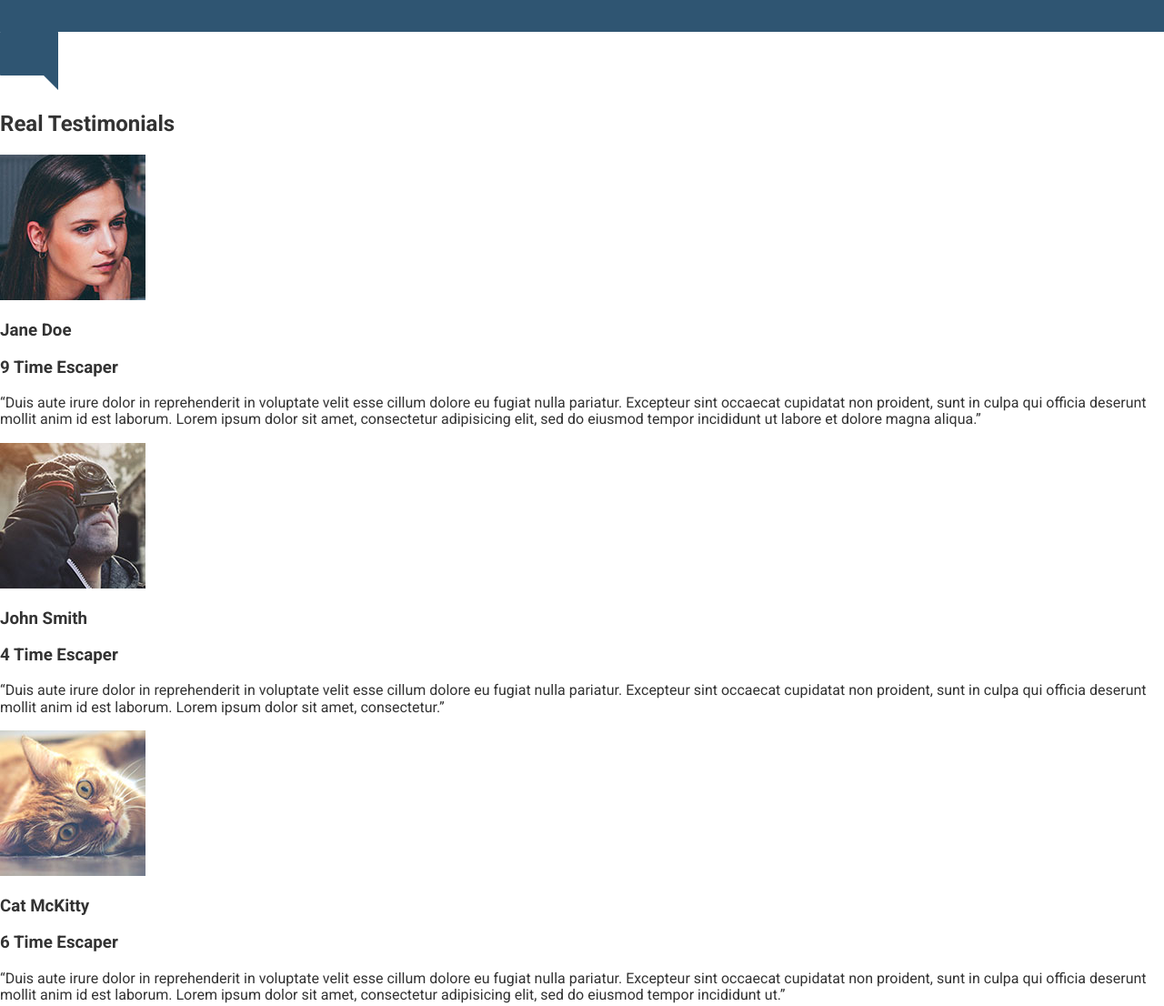
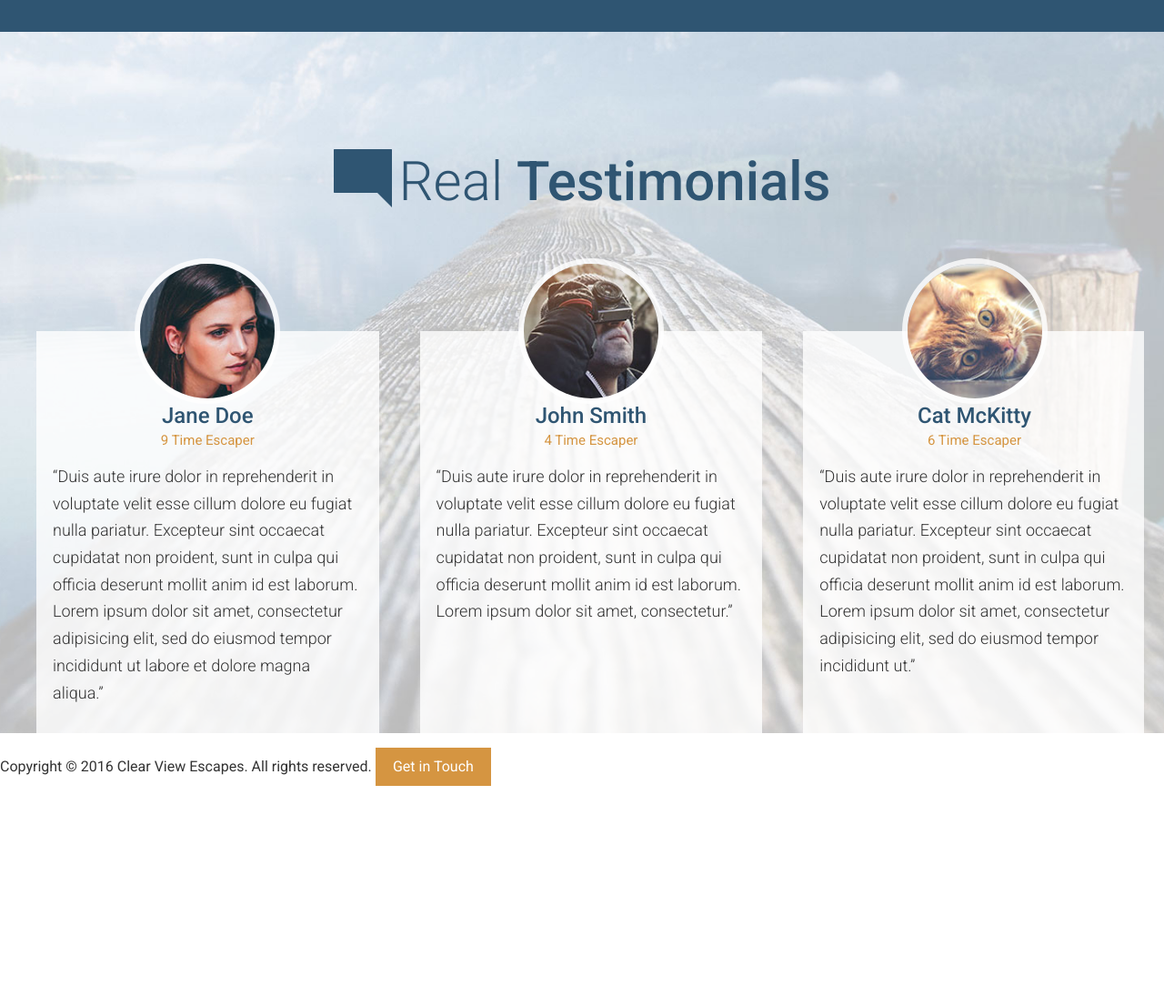
Before and after one commit to shaswatsaxena/website, a website: page app/index.html in a window 1280 px wide. Shown: the part 3000-4106 px from the top of the page at 91% size. After the commit the page ends 3880 px from the top, so only its background shows below. Drawn offline with Linux system fonts and the light colour scheme.

Commit message:
Completed Testimonials Section

```diff
--- a/app/assets/styles/base/_mixins.css
+++ b/app/assets/styles/base/_mixins.css
@@ -11,7 +11,7 @@
 }
 
 @define-mixin atLarge {
-  @media (min-width: 1200px) {
+  @media (min-width: 1010px) {
     @mixin-content;
   }
 }
--- a/app/assets/styles/modules/_page-section.css
+++ b/app/assets/styles/modules/_page-section.css
@@ -5,9 +5,33 @@
     padding: 4.5rem 0;
   }
 
+  &--no-b-padding-until-medium {
+    padding-bottom: 0;
+
+    @mixin atMedium {
+      padding-bottom: 4.5rem 0;
+    }
+  }
+
+  &--no-b-padding-until-large {
+    padding-bottom: 0;
+
+    @mixin atLarge {
+      padding-bottom: 4.5rem 0;
+    }
+  }
 
   &--blue {
     background-color: $mainBlue;
     color: #FFF;
   }
+
+  &--testimonials {
+    background-color : #e0e6ef;
+
+    @mixin atLarge {
+      background: url('/assets/images/testimonials-bg.jpg') top center no-repeat;
+      background-size: cover;
+    }
+  }
 }
--- a/app/assets/styles/modules/_row.css
+++ b/app/assets/styles/modules/_row.css
@@ -10,6 +10,10 @@
       margin-right: -100px;
     }
 
+    &--gutters--small {
+      margin-right: -45px;
+    }
+
     &--gutters > div {
       padding-right: 65px;
     }
@@ -17,8 +21,15 @@
     &--gutters-large > div {
       padding-right: 100px;
     }
+
+    &--gutters-small > div {
+      padding-right: 45px;
+    }
   }
 
+  &--t-padding {
+      padding-top: 80px;
+  }
 
   &__b-margin-until-medium {
     margin-bottom: 1rem;
@@ -54,5 +65,56 @@
     }
   }
 
+  @mixin atLarge {
 
+    &__b-margin-until-large {
+      margin-bottom: 0;
+    }
+
+    &__large-4 {
+      float: left;
+      width: 33.33%;
+    }
+
+    &__large-4--larger {
+      width: 37%;
+    }
+
+    &__large-8 {
+      float: left;
+      width: 66.66%;
+    }
+
+    &__large-8--smaller {
+      width: 63%;
+    }
+
+    &__large-6 {
+      float: left;
+      width: 50%;
+    }
+  }
+
+/*Equal Height Rules */
+&--equal-height-at-medium {
+  @mixin atMedium {
+    display: flex;
+  }
+
+  & > div {
+    float: none;
+    display: flex;
+  }
 }
+
+&--equal-height-at-large {
+  @mixin atLarge {
+    display: flex;
+  }
+
+  & > div {
+    float: none;
+    display: flex;
+  }
+}
+}
--- a/app/assets/styles/modules/_section-title.css
+++ b/app/assets/styles/modules/_section-title.css
@@ -11,6 +11,10 @@
     font-weight: 500;
   }
 
+  &--blue {
+    color: $mainBlue;
+  }
+
   &__icon {
     display: block;
     margin-left: auto;
@@ -18,6 +22,8 @@
     margin-bottom: 0.6rem;
 
     @mixin atSmall {
+      position: relative;
+      top : 8px;
       margin-right: 0.5rem;
       margin-left: 0;
       margin-bottom: 0;
--- /dev/null
+++ b/app/assets/styles/modules/_testimonial.css
@@ -0,0 +1,41 @@
+.testimonial {
+  background-color: rgba(255, 255, 255, .8);
+  padding : 0 1.8125rem 1px 1.8215rem;
+  margin-bottom : 98px;
+
+  @mixin atLarge {
+    padding : 0 18px 1px 18px;
+    margin-bottom : 0;
+  }
+
+  &--last {
+    margin-bottom: 0;
+  }
+
+  &__photo {
+    border-radius: 80px;
+    border : 6px solid rgba(255, 255, 255, .8);
+    overflow: hidden;
+    height: 160px;
+    width: 160px;
+    margin: 0 auto -80px auto;
+    position: relative;
+    top: -80px;
+  }
+
+  &__title {
+    color: $mainBlue;
+    text-align: center;
+    font-size: 1.5rem;
+    font-weight: 500;
+    margin: 0;
+  }
+
+  &__subtitle {
+    color: $mainOrange;
+    text-align: center;
+    font-size: 0.9375rem;
+    font-weight : 400;
+    margin: 0.25rem 0 1rem 0;
+  }
+}
--- a/app/assets/styles/modules/_wrapper.css
+++ b/app/assets/styles/modules/_wrapper.css
@@ -8,6 +8,26 @@
 
   &--medium {
     max-width: 976px;
+  }
+
+  &--no-padding-until-medium {
+    padding-left : 0;
+    padding-right: 0;
+
+    @mixin atMedium {
+      padding-left: 18px;
+      padding-right: 18px;
+    }
+  }
+
+  &--no-padding-until-large {
+    padding-left : 0;
+    padding-right: 0;
+
+    @mixin atLarge {
+      padding-left: 18px;
+      padding-right: 18px;
+    }
   }
 
   .wrapper {
--- a/app/assets/styles/styles.css
+++ b/app/assets/styles/styles.css
@@ -11,3 +11,4 @@
 @import "modules/_generic-content-container";
 @import "modules/_section-title";
 @import "modules/_feature-item";
+@import "modules/_testimonial";
--- a/app/index.html
+++ b/app/index.html
@@ -113,24 +113,46 @@
     </div>
   </div>
 
-  <div id="testimonials">
-    <img src="assets/images/icons/comment.svg">
-    <h2>Real Testimonials</h2>
+  <div class="page-section page-section--no-b-padding-until-large page-section--testimonials" id="testimonials">
+    <div class="wrapper wrapper--no-padding-until-large">
+      <h2 class="section-title section-title--blue"><img class="section-title__icon" src="assets/images/icons/comment.svg">Real <strong>Testimonials</strong></h2>
 
-    <img src="assets/images/testimonial-jane.jpg">
-    <h3>Jane Doe</h3>
-    <h3>9 Time Escaper</h3>
-    <p>&ldquo;Duis aute irure dolor in reprehenderit in voluptate velit esse cillum dolore eu fugiat nulla pariatur. Excepteur sint occaecat cupidatat non proident, sunt in culpa qui officia deserunt mollit anim id est laborum. Lorem ipsum dolor sit amet, consectetur adipisicing elit, sed do eiusmod tempor incididunt ut labore et dolore magna aliqua.&rdquo;</p>
+      <div class="row row--equal-height-at-large row--gutters row--gutters-small row--t-padding generic-content-container">
 
-    <img src="assets/images/testimonial-john.jpg">
-    <h3>John Smith</h3>
-    <h3>4 Time Escaper</h3>
-    <p>&ldquo;Duis aute irure dolor in reprehenderit in voluptate velit esse cillum dolore eu fugiat nulla pariatur. Excepteur sint occaecat cupidatat non proident, sunt in culpa qui officia deserunt mollit anim id est laborum. Lorem ipsum dolor sit amet, consectetur.&rdquo;</p>
+        <div class="row__large-4">
+          <div class="testimonial">
+            <div class="testimonial__photo">
+              <img sizes= "160px" srcset="assets/images/testimonial-jane.jpg 160w, assets/images/testimonial-jane-hi-dpi.jpg 320w" alt="Jane Doe">
+            </div>
+            <h3 class="testimonial__title">Jane Doe</h3>
+            <h4 class="testimonial__subtitle">9 Time Escaper</h4>
+            <p>&ldquo;Duis aute irure dolor in reprehenderit in voluptate velit esse cillum dolore eu fugiat nulla pariatur. Excepteur sint occaecat cupidatat non proident, sunt in culpa qui officia deserunt mollit anim id est laborum. Lorem ipsum dolor sit amet, consectetur adipisicing elit, sed do eiusmod tempor incididunt ut labore et dolore magna aliqua.&rdquo;</p>
+          </div>
+        </div>
 
-    <img src="assets/images/testimonial-cat.jpg">
-    <h3>Cat McKitty</h3>
-    <h3>6 Time Escaper</h3>
-    <p>&ldquo;Duis aute irure dolor in reprehenderit in voluptate velit esse cillum dolore eu fugiat nulla pariatur. Excepteur sint occaecat cupidatat non proident, sunt in culpa qui officia deserunt mollit anim id est laborum. Lorem ipsum dolor sit amet, consectetur adipisicing elit, sed do eiusmod tempor incididunt ut.&rdquo;</p>
+        <div class="row__large-4">
+          <div class="testimonial">
+            <div class="testimonial__photo">
+              <img sizes="160px" srcset="assets/images/testimonial-john.jpg 160w, assets/images/testimonial-john-hi-dpi.jpg 320w" alt="John Doe">
+            </div>
+            <h3 class="testimonial__title">John Smith</h3>
+            <h4 class="testimonial__subtitle">4 Time Escaper</h4>
+            <p>&ldquo;Duis aute irure dolor in reprehenderit in voluptate velit esse cillum dolore eu fugiat nulla pariatur. Excepteur sint occaecat cupidatat non proident, sunt in culpa qui officia deserunt mollit anim id est laborum. Lorem ipsum dolor sit amet, consectetur.&rdquo;</p>
+          </div>
+        </div>
+
+        <div class="row__large-4">
+          <div class="testimonial testimonial--last">
+            <div class="testimonial__photo">
+              <img sizes="160px" srcset="assets/images/testimonial-cat.jpg 160w, assets/images/testimonial-cat-hi-dpi.jpg 320w" alt="Cat">
+            </div>
+            <h3 class="testimonial__title">Cat McKitty</h3>
+            <h4 class="testimonial__subtitle">6 Time Escaper</h4>
+            <p>&ldquo;Duis aute irure dolor in reprehenderit in voluptate velit esse cillum dolore eu fugiat nulla pariatur. Excepteur sint occaecat cupidatat non proident, sunt in culpa qui officia deserunt mollit anim id est laborum. Lorem ipsum dolor sit amet, consectetur adipisicing elit, sed do eiusmod tempor incididunt ut.&rdquo;</p>
+          </div>
+        </div>
+      </div>
+    </div>
   </div>
 
   <footer>
--- a/app/temp/styles/styles.css
+++ b/app/temp/styles/styles.css
@@ -1,116 +1,76 @@
-/*! normalize.css v4.1.1 | MIT License | github.com/necolas/normalize.css */
+/*! normalize.css v8.0.0 | MIT License | github.com/necolas/normalize.css */
+
+/* Document
+   ========================================================================== */
 
 /**
- * 1. Change the default font family in all browsers (opinionated).
- * 2. Correct the line height in all browsers.
- * 3. Prevent adjustments of font size after orientation changes in IE and iOS.
+ * 1. Correct the line height in all browsers.
+ * 2. Prevent adjustments of font size after orientation changes in iOS.
  */
 
 html {
-  font-family: sans-serif; /* 1 */
-  line-height: 1.15; /* 2 */
-  -ms-text-size-adjust: 100%; /* 3 */
-  -webkit-text-size-adjust: 100%; /* 3 */
+  line-height: 1.15; /* 1 */
+  -webkit-text-size-adjust: 100%; /* 2 */
 }
 
+/* Sections
+   ========================================================================== */
+
 /**
- * Remove the margin in all browsers (opinionated).
+ * Remove the margin in all browsers.
  */
 
 body {
   margin: 0;
 }
 
-/* HTML5 display definitions
+/**
+ * Correct the font size and margin on `h1` elements within `section` and
+ * `article` contexts in Chrome, Firefox, and Safari.
+ */
+
+h1 {
+  font-size: 2em;
+  margin: 0.67em 0;
+}
+
+/* Grouping content
    ========================================================================== */
 
 /**
- * Add the correct display in IE 9-.
- * 1. Add the correct display in Edge, IE, and Firefox.
- * 2. Add the correct display in IE.
+ * 1. Add the correct box sizing in Firefox.
+ * 2. Show the overflow in Edge and IE.
  */
 
-article,
-aside,
-details, /* 1 */
-figcaption,
-figure,
-footer,
-header,
-main, /* 2 */
-menu,
-nav,
-section,
-summary { /* 1 */
-  display: block;
+hr {
+  box-sizing: content-box; /* 1 */
+  height: 0; /* 1 */
+  overflow: visible; /* 2 */
 }
 
 /**
- * Add the correct display in IE 9-.
+ * 1. Correct the inheritance and scaling of font size in all browsers.
+ * 2. Correct the odd `em` font sizing in all browsers.
  */
 
-audio,
-canvas,
-progress,
-video {
-  display: inline-block;
-}
-
-/**
- * Add the correct display in iOS 4-7.
- */
-
-audio:not([controls]) {
-  display: none;
-  height: 0;
-}
-
-/**
- * Add the correct vertical alignment in Chrome, Firefox, and Opera.
- */
-
-progress {
-  vertical-align: baseline;
-}
-
-/**
- * Add the correct display in IE 10-.
- * 1. Add the correct display in IE.
- */
-
-template, /* 1 */
-[hidden] {
-  display: none;
-}
-
-/* Links
-   ========================================================================== */
-
-/**
- * 1. Remove the gray background on active links in IE 10.
- * 2. Remove gaps in links underline in iOS 8+ and Safari 8+.
- */
-
-a {
-  background-color: transparent; /* 1 */
-  -webkit-text-decoration-skip: objects; /* 2 */
-}
-
-/**
- * Remove the outline on focused links when they are also active or hovered
- * in all browsers (opinionated).
- */
-
-a:active,
-a:hover {
-  outline-width: 0;
+pre {
+  font-family: monospace, monospace; /* 1 */
+  font-size: 1em; /* 2 */
 }
 
 /* Text-level semantics
    ========================================================================== */
 
 /**
- * 1. Remove the bottom border in Firefox 39-.
+ * Remove the gray background on active links in IE 10.
+ */
+
+a {
+  background-color: transparent;
+}
+
+/**
+ * 1. Remove the bottom border in Chrome 57-
  * 2. Add the correct text decoration in Chrome, Edge, IE, Opera, and Safari.
  */
 
@@ -118,15 +78,6 @@ abbr[title] {
   border-bottom: none; /* 1 */
   text-decoration: underline; /* 2 */
   text-decoration: underline dotted; /* 2 */
-}
-
-/**
- * Prevent the duplicate application of `bolder` by the next rule in Safari 6.
- */
-
-b,
-strong {
-  font-weight: inherit;
 }
 
 /**
@@ -139,30 +90,15 @@ strong {
 }
 
 /**
- * Add the correct font style in Android 4.3-.
+ * 1. Correct the inheritance and scaling of font size in all browsers.
+ * 2. Correct the odd `em` font sizing in all browsers.
  */
 
-dfn {
-  font-style: italic;
-}
-
-/**
- * Correct the font size and margin on `h1` elements within `section` and
- * `article` contexts in Chrome, Firefox, and Safari.
- */
-
-h1 {
-  font-size: 2em;
-  margin: 0.67em 0;
-}
-
-/**
- * Add the correct background and color in IE 9-.
- */
-
-mark {
-  background-color: #ff0;
-  color: #000;
+code,
+kbd,
+samp {
+  font-family: monospace, monospace; /* 1 */
+  font-size: 1em; /* 2 */
 }
 
 /**
@@ -198,61 +134,18 @@ sup {
    ========================================================================== */
 
 /**
- * Remove the border on images inside links in IE 10-.
+ * Remove the border on images inside links in IE 10.
  */
 
 img {
   border-style: none;
 }
 
-/**
- * Hide the overflow in IE.
- */
-
-svg:not(:root) {
-  overflow: hidden;
-}
-
-/* Grouping content
-   ========================================================================== */
-
-/**
- * 1. Correct the inheritance and scaling of font size in all browsers.
- * 2. Correct the odd `em` font sizing in all browsers.
- */
-
-code,
-kbd,
-pre,
-samp {
-  font-family: monospace, monospace; /* 1 */
-  font-size: 1em; /* 2 */
-}
-
-/**
- * Add the correct margin in IE 8.
- */
-
-figure {
-  margin: 1em 40px;
-}
-
-/**
- * 1. Add the correct box sizing in Firefox.
- * 2. Show the overflow in Edge and IE.
- */
-
-hr {
-  box-sizing: content-box; /* 1 */
-  height: 0; /* 1 */
-  overflow: visible; /* 2 */
-}
-
 /* Forms
    ========================================================================== */
 
 /**
- * 1. Change font properties to `inherit` in all browsers (opinionated).
+ * 1. Change the font styles in all browsers.
  * 2. Remove the margin in Firefox and Safari.
  */
 
@@ -261,16 +154,10 @@ input,
 optgroup,
 select,
 textarea {
-  font: inherit; /* 1 */
+  font-family: inherit; /* 1 */
+  font-size: 100%; /* 1 */
+  line-height: 1.15; /* 1 */
   margin: 0; /* 2 */
-}
-
-/**
- * Restore the font weight unset by the previous rule.
- */
-
-optgroup {
-  font-weight: bold;
 }
 
 /**
@@ -294,16 +181,14 @@ select { /* 1 */
 }
 
 /**
- * 1. Prevent a WebKit bug where (2) destroys native `audio` and `video`
- *    controls in Android 4.
- * 2. Correct the inability to style clickable types in iOS and Safari.
+ * Correct the inability to style clickable types in iOS and Safari.
  */
 
 button,
-html [type="button"], /* 1 */
+[type="button"],
 [type="reset"],
 [type="submit"] {
-  -webkit-appearance: button; /* 2 */
+  -webkit-appearance: button;
 }
 
 /**
@@ -330,13 +215,11 @@ button:-moz-focusring,
 }
 
 /**
- * Change the border, margin, and padding in all browsers (opinionated).
+ * Correct the padding in Firefox.
  */
 
 fieldset {
-  border: 1px solid #c0c0c0;
-  margin: 0 2px;
-  padding: 0.35em 0.625em 0.75em;
+  padding: 0.35em 0.75em 0.625em;
 }
 
 /**
@@ -356,7 +239,15 @@ legend {
 }
 
 /**
- * Remove the default vertical scrollbar in IE.
+ * Add the correct vertical alignment in Chrome, Firefox, and Opera.
+ */
+
+progress {
+  vertical-align: baseline;
+}
+
+/**
+ * Remove the default vertical scrollbar in IE 10+.
  */
 
 textarea {
@@ -364,8 +255,8 @@ textarea {
 }
 
 /**
- * 1. Add the correct box sizing in IE 10-.
- * 2. Remove the padding in IE 10-.
+ * 1. Add the correct box sizing in IE 10.
+ * 2. Remove the padding in IE 10.
  */
 
 [type="checkbox"],
@@ -394,21 +285,11 @@ textarea {
 }
 
 /**
- * Remove the inner padding and cancel buttons in Chrome and Safari on OS X.
+ * Remove the inner padding in Chrome and Safari on macOS.
  */
 
-[type="search"]::-webkit-search-cancel-button,
 [type="search"]::-webkit-search-decoration {
   -webkit-appearance: none;
-}
-
-/**
- * Correct the text style of placeholders in Chrome, Edge, and Safari.
- */
-
-::-webkit-input-placeholder {
-  color: inherit;
-  opacity: 0.54;
 }
 
 /**
@@ -419,6 +300,44 @@ textarea {
 ::-webkit-file-upload-button {
   -webkit-appearance: button; /* 1 */
   font: inherit; /* 2 */
+}
+
+/* Interactive
+   ========================================================================== */
+
+/*
+ * Add the correct display in Edge, IE 10+, and Firefox.
+ */
+
+details {
+  display: block;
+}
+
+/*
+ * Add the correct display in all browsers.
+ */
+
+summary {
+  display: list-item;
+}
+
+/* Misc
+   ========================================================================== */
+
+/**
+ * Add the correct display in IE 10+.
+ */
+
+template {
+  display: none;
+}
+
+/**
+ * Add the correct display in IE 10.
+ */
+
+[hidden] {
+  display: none;
 }
 
 body {
@@ -541,6 +460,32 @@ a {
   max-width: 976px;
 }
 
+.wrapper--no-padding-until-medium {
+  padding-left : 0;
+  padding-right: 0;
+}
+
+@media (min-width: 800px) {
+
+  .wrapper--no-padding-until-medium {
+    padding-left: 18px;
+    padding-right: 18px;
+  }
+}
+
+.wrapper--no-padding-until-large {
+  padding-left : 0;
+  padding-right: 0;
+}
+
+@media (min-width: 1010px) {
+
+  .wrapper--no-padding-until-large {
+    padding-left: 18px;
+    padding-right: 18px;
+  }
+}
+
 .wrapper .wrapper {
   padding-left: 0;
   padding-right: 0;
@@ -568,9 +513,43 @@ a {
   }
 }
 
+.page-section--no-b-padding-until-medium {
+  padding-bottom: 0;
+}
+
+@media (min-width: 800px) {
+
+  .page-section--no-b-padding-until-medium {
+    padding-bottom: 4.5rem 0;
+  }
+}
+
+.page-section--no-b-padding-until-large {
+  padding-bottom: 0;
+}
+
+@media (min-width: 1010px) {
+
+  .page-section--no-b-padding-until-large {
+    padding-bottom: 4.5rem 0;
+  }
+}
+
 .page-section--blue {
   background-color: #2f5572;
   color: #FFF;
+}
+
+.page-section--testimonials {
+  background-color : #e0e6ef;
+}
+
+@media (min-width: 1010px) {
+
+  .page-section--testimonials {
+    background: url('/assets/images/testimonials-bg.jpg') top center no-repeat;
+    background-size: cover;
+  }
 }
 
 .headline {
@@ -647,6 +626,10 @@ a {
     margin-right: -100px;
   }
 
+  .row--gutters--small {
+    margin-right: -45px;
+  }
+
   .row--gutters > div {
     padding-right: 65px;
   }
@@ -654,6 +637,14 @@ a {
   .row--gutters-large > div {
     padding-right: 100px;
   }
+
+  .row--gutters-small > div {
+    padding-right: 45px;
+  }
+}
+
+.row--t-padding {
+  padding-top: 80px;
 }
 
 .row__b-margin-until-medium {
@@ -690,6 +681,66 @@ a {
   }
 }
 
+@media (min-width: 1010px) {
+
+  .row__b-margin-until-large {
+    margin-bottom: 0;
+  }
+
+  .row__large-4 {
+    float: left;
+    width: 33.33%;
+  }
+
+  .row__large-4--larger {
+    width: 37%;
+  }
+
+  .row__large-8 {
+    float: left;
+    width: 66.66%;
+  }
+
+  .row__large-8--smaller {
+    width: 63%;
+  }
+
+  .row__large-6 {
+    float: left;
+    width: 50%;
+  }
+}
+
+/*Equal Height Rules */
+
+@media (min-width: 800px) {
+
+  .row--equal-height-at-medium {
+    display: -ms-flexbox;
+    display: flex;
+  }
+}
+
+.row--equal-height-at-medium > div {
+  float: none;
+  display: -ms-flexbox;
+  display: flex;
+}
+
+@media (min-width: 1010px) {
+
+  .row--equal-height-at-large {
+    display: -ms-flexbox;
+    display: flex;
+  }
+}
+
+.row--equal-height-at-large > div {
+  float: none;
+  display: -ms-flexbox;
+  display: flex;
+}
+
 .generic-content-container p {
   font-weight: 300;
   line-height: 1.65;
@@ -724,6 +775,10 @@ a {
   font-weight: 500;
 }
 
+.section-title--blue {
+  color: #2f5572;
+}
+
 .section-title__icon {
   display: block;
   margin-left: auto;
@@ -734,6 +789,8 @@ a {
 @media (min-width: 530px) {
 
   .section-title__icon {
+    position: relative;
+    top: 8px;
     margin-right: 0.5rem;
     margin-left: 0;
     margin-bottom: 0;
@@ -782,3 +839,48 @@ a {
     font-size: 1.875rem;
   }
 }
+
+.testimonial {
+  background-color: rgba(255, 255, 255, .8);
+  padding : 0 1.8125rem 1px 1.8215rem;
+  margin-bottom : 98px;
+}
+
+@media (min-width: 1010px) {
+
+  .testimonial {
+    padding: 0 18px 1px 18px;
+    margin-bottom: 0;
+  }
+}
+
+.testimonial--last {
+  margin-bottom: 0;
+}
+
+.testimonial__photo {
+  border-radius: 80px;
+  border : 6px solid rgba(255, 255, 255, .8);
+  overflow: hidden;
+  height: 160px;
+  width: 160px;
+  margin: 0 auto -80px auto;
+  position: relative;
+  top: -80px;
+}
+
+.testimonial__title {
+  color: #2f5572;
+  text-align: center;
+  font-size: 1.5rem;
+  font-weight: 500;
+  margin: 0;
+}
+
+.testimonial__subtitle {
+  color: #d59541;
+  text-align: center;
+  font-size: 0.9375rem;
+  font-weight : 400;
+  margin: 0.25rem 0 1rem 0;
+}
```
